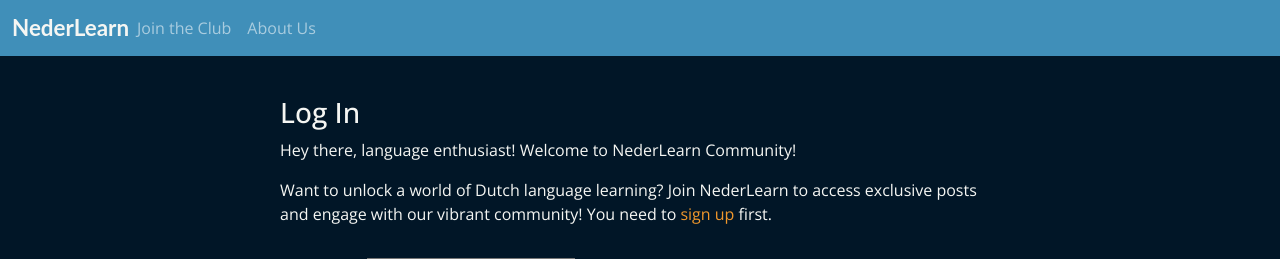
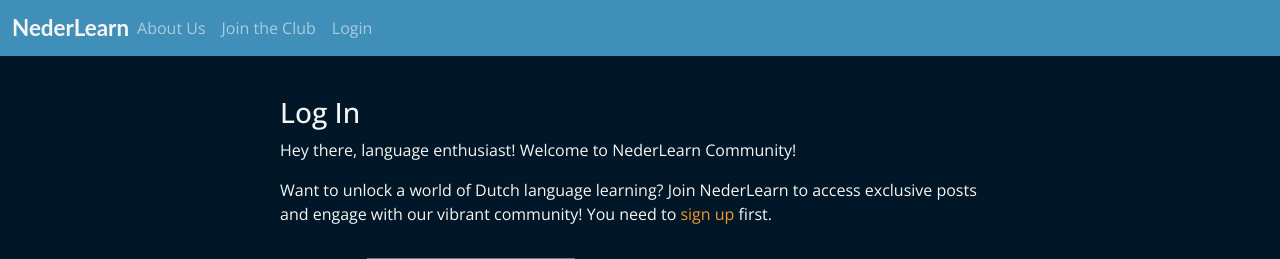
Before and after one commit to Blignaut24/NederLearn_V5, a Django app: page /accounts/login/ in a window 1280 px wide. Shown: the top 259 px of the page. Run offline with Django 5.2, Linux system fonts and the light colour scheme; some libraries are stand-ins or nearby versions; some web fonts are replaced.

Commit message:
feat: add login button to navbar for unauthenticated users

```diff
--- a/templates/base.html
+++ b/templates/base.html
@@ -54,8 +54,12 @@
                         <li class="nav-item"><a class="nav-link" href="{% url 'account_logout' %}">Log Out</a></li>
                         {# Non-Authenticated User Navigation Options #}
                         {% else %}
+                        <li class="nav-item"><a class="nav-link" href="#">About Us</a></li>
                         <li class="nav-item"><a class="nav-link" href="{% url 'account_signup' %}">Join the Club</a></li>
-                        <li class="nav-item"><a class="nav-link" href="#">About Us</a></li>
+                        <li class="nav-item">
+                            <a class="nav-link" href="{% url 'account_login' %}">Login</a>
+                        </li>
+
                         {% endif %}
                     </ul>
                 </div>
```
